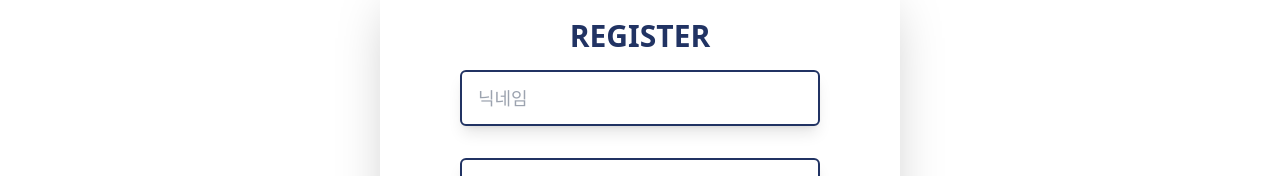
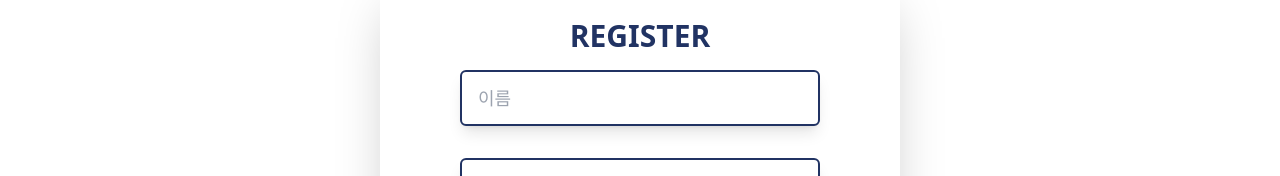
Before and after one commit to gooormmoon/algorithm-fighter-front, a React (Create React App) app: page /register in a window 1280 px wide. Shown: the part 199-375 px from the top of the page. Built offline with nearby package versions, Linux system fonts and the light colour scheme.

Commit message:
feat: 닉네임-> 이름 수정

```diff
--- a/src/pages/Auth/Register/index.tsx
+++ b/src/pages/Auth/Register/index.tsx
@@ -2,19 +2,19 @@ import { useNavigate } from "react-router-dom";
 import Button from "../../../components/Common/button/Button";
 import Input from "../../../components/Common/input/Input";
 import React, { useState } from 'react'
-import {validateNickname,validateEmail, validatePassword, validateCheckpassword} from "../utils"
+import {validateName,validateEmail, validatePassword, validateCheckpassword} from "../utils"
 
 
 const Register = () => {
     const navigate = useNavigate();
     const [form, setForm] = useState({
-        nickname:"",
+        name:"",
         email:"",
         password:"",
         password_check:"",
     })
     const [touched, setTouched] = useState({
-        nickname: false,
+        name: false,
         email: false,
         password: false,
         password_check: false,
@@ -37,12 +37,12 @@ const Register = () => {
         });
     }
             //유효성 검사 -> 조건 충족 X ? 메시지 리턴
-    const validatedNickname = validateNickname(form.nickname);
+    const validatedName = validateName(form.name);
     const validatedEmail = validateEmail(form.email);
     const validatedPassword = validatePassword(form.password);
     const validatedCheckpassword = validateCheckpassword(form.password_check, form.password);
 
-    const validatedForm = !validatedNickname && !validatedEmail && !validatedPassword && !validatedCheckpassword;
+    const validatedForm = !validatedName && !validatedEmail && !validatedPassword && !validatedCheckpassword;
     const onSubmit = (e:any) => {
         e.preventDefault();
 
@@ -61,13 +61,13 @@ const Register = () => {
         <h1 className="text-[#213363] text-3xl font-semibold">REGISTER</h1>
 
             <Input type = "text"
-                placeholder = "닉네임"
-                value={form?.nickname}
+                placeholder = "이름"
+                value={form?.name}
                 onChange={onChange}
                 onBlur={onBlur}
-                name="nickname"
+                name="name"
                 size="large"
-                errorText={touched.nickname && validatedNickname}
+                errorText={touched.name && validatedName}
                 />
                 <Input type = "email"
                 placeholder = "이메일"
--- a/src/pages/Auth/utils.ts
+++ b/src/pages/Auth/utils.ts
@@ -1,19 +1,22 @@
 import { emailRegEx, passwordRegEx } from  "../../utils/"
-export const validateForm = ({form}:any) => {
-    if (validateNickname(form.nickname) || validateEmail(form.email) || validatePassword(form.password) || validateCheckpassword(form.password_check, form.password)) {
-      return false;
-    }
-    return true;
-};
-// export const validateForm = () => {};
+// export const validateForm = ({form}:any) => {
+//     if (validateNickname(form.nickname) || validateEmail(form.email) || validatePassword(form.password) || validateCheckpassword(form.password_check, form.password)) {
+//       return false;
+//     }
+//     return true;
+// };
+// // export const validateForm = () => {};
 //NOTE: utils.js 혹은 constants.js
 
 
 
 //메시지 지정
-export const validateNickname = (nickname:string) => {
-  if (nickname === '') {
+export const validateName = (name:string) => {
+  if (name === '') {
     return '입력하세요.';
+  }
+  if(name.length > 10){
+    return '이름은 최대 10자까지 입력 가능'
   }
   return false;
 };
```
